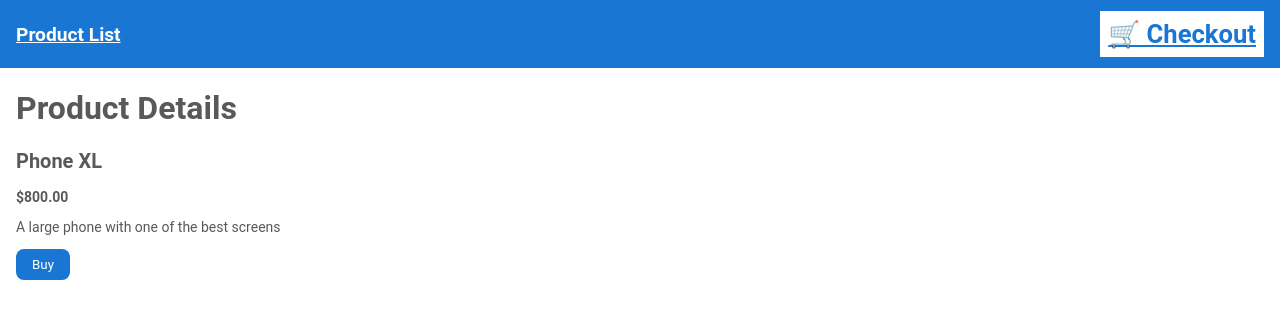
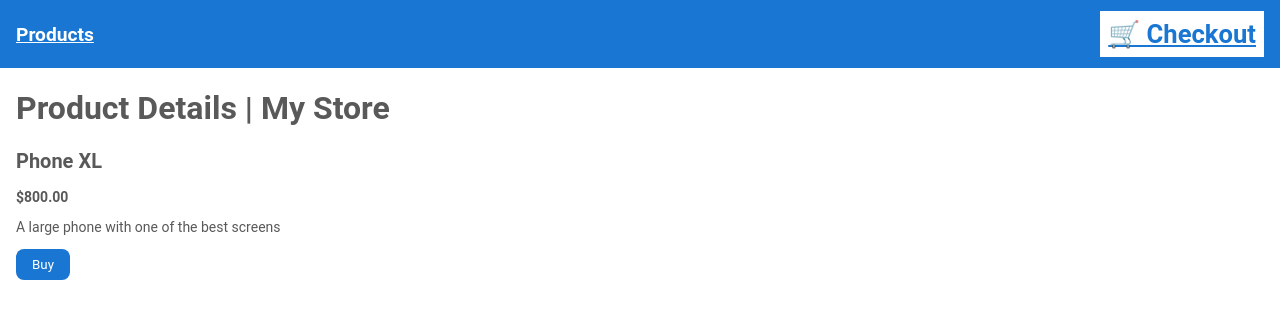
Before and after one commit to jrpool/angular-6lz6zy, an Angular app: page /products/0 in a window 1280 px wide. Shown: the top 318 px of the page. Built offline with nearby package versions, Linux system fonts and the light colour scheme.

Commit message:
4 files modified

```diff
--- a/src/app/product-details/product-details.component.html
+++ b/src/app/product-details/product-details.component.html
@@ -1,4 +1,4 @@
-<h1>Product Details</h1>
+<h1>Product Details | My Store</h1>
 <div *ngIf="product">
   <h2>{{ product.name }}</h2>
   <p class="price">{{ product.price | currency }}</p>
--- a/src/app/product-list/product-list.component.html
+++ b/src/app/product-list/product-list.component.html
@@ -1,4 +1,4 @@
-<h1>Products</h1>
+<h1>Products | My Store</h1>
 
 <div *ngFor="let product of products; index as productId">
   <h2>
--- a/src/app/shipping/shipping.component.html
+++ b/src/app/shipping/shipping.component.html
@@ -1,4 +1,4 @@
-<h1>Shipping</h1>
+<h1>Shipping | My Store</h1>
 <div class="shipping-item" *ngFor="let cost of shippingCosts | async">
   <span>{{ cost.type }}</span><span>{{ cost.price | currency }}</span>
 </div>
--- a/src/app/top-bar/top-bar.component.html
+++ b/src/app/top-bar/top-bar.component.html
@@ -1,4 +1,4 @@
-<p><a *ngIf="currentURL !== '/'" class="home-link" routerLink="/">Product List</a></p>
+<p><a *ngIf="currentURL !== '/'" class="home-link" routerLink="/">Products</a></p>
 <p><a class="prominent-link" routerLink="/cart">🛒 Checkout</a></p>
 
 <!--
```
